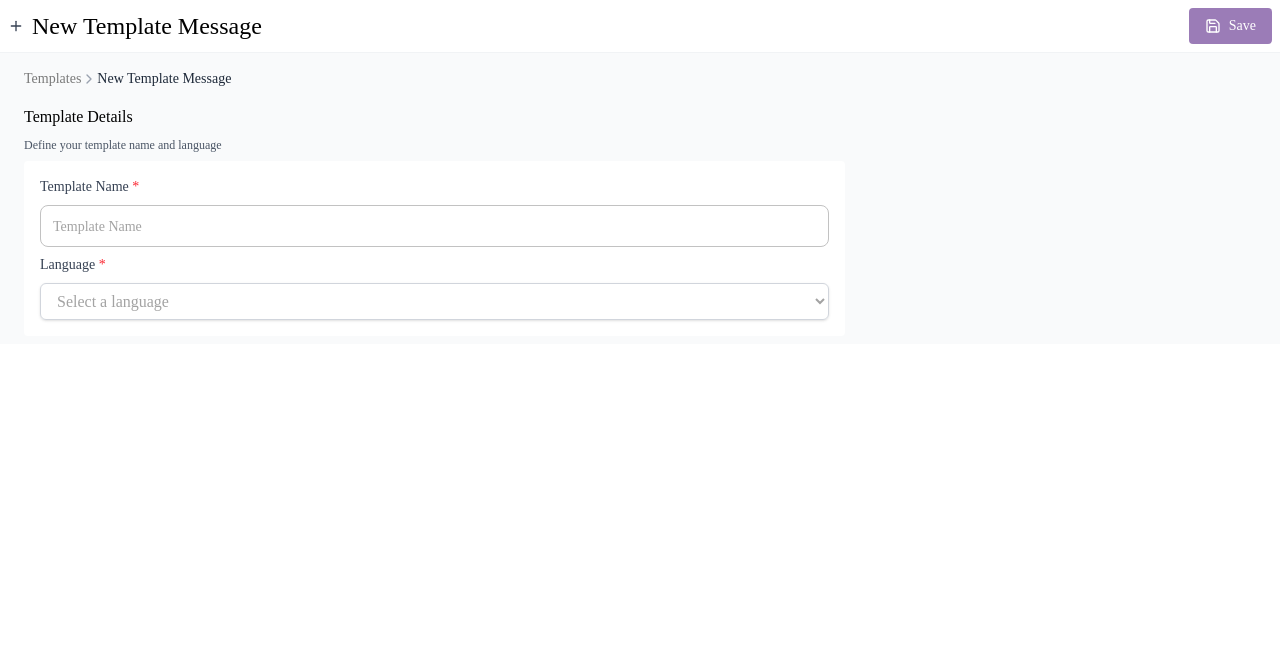
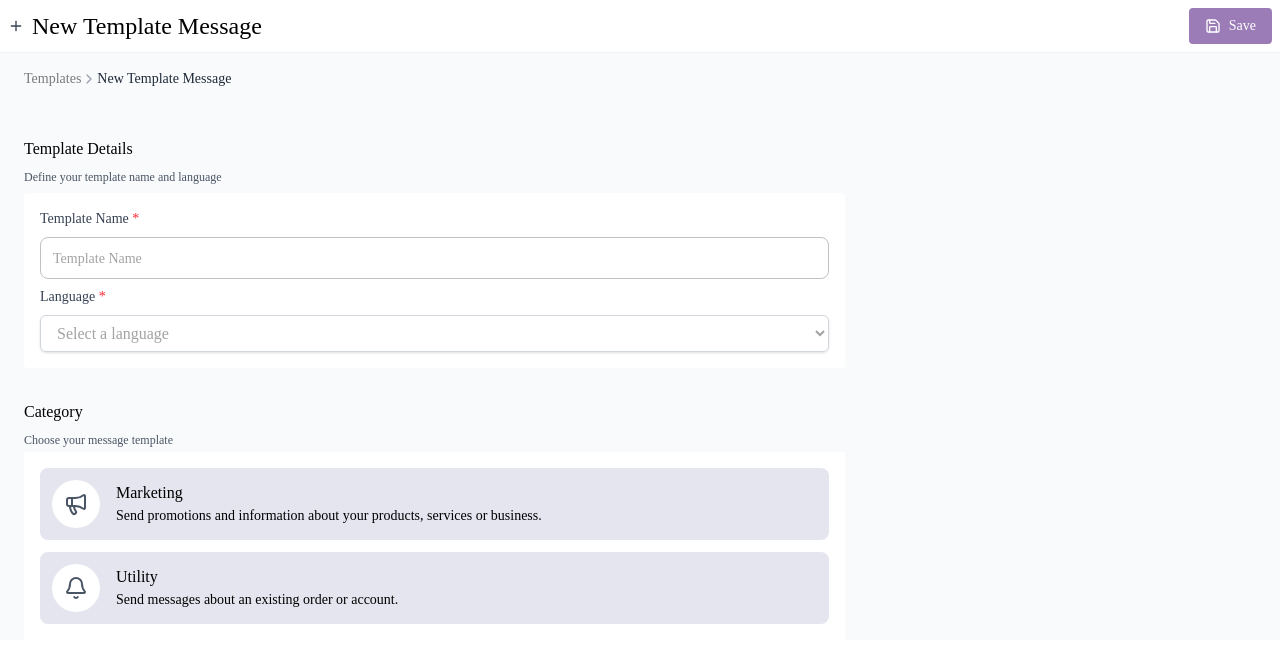
Before and after one commit to sirSayed98/template-message, a React (Vite) app: page / in a window 1280 px wide. Shown: the top 662 px of the page. Built offline with nearby package versions, Linux system fonts and the light colour scheme.

Commit message:
feat: add MessageCategorySection component

```diff
--- /dev/null
+++ b/src/components/form/category.tsx
@@ -0,0 +1,106 @@
+import { Bell, CircleCheck, Megaphone } from 'lucide-react'
+import React, { useState } from 'react'
+import FormInputHeader from '../common/form-input-header'
+
+interface CategoryOption {
+  id: string
+  title: string
+  description: string
+  icon: React.ReactNode
+}
+
+const MessageCategorySection = ({
+  onCategorySelect,
+}: {
+  onCategorySelect: (categoryId: string) => void
+}) => {
+  const [selected, setSelected] = useState('')
+
+  const categories: CategoryOption[] = [
+    {
+      id: 'marketing',
+      title: 'Marketing',
+      description:
+        'Send promotions and information about your products, services or business.',
+      icon: <Megaphone />,
+    },
+    {
+      id: 'utility',
+      title: 'Utility',
+      description: 'Send messages about an existing order or account.',
+      icon: <Bell />,
+    },
+  ]
+
+  const handleCategorySelect = (categoryId: string) => {
+    setSelected(categoryId)
+    onCategorySelect?.(categoryId)
+  }
+
+  return (
+    <div className='mt-8'>
+      <FormInputHeader
+        title='Category'
+        description='Choose your message template'
+      />
+      <div className='p-4 space-y-3 bg-white mt-1'>
+        {categories.map(category => (
+          <div
+            key={category.id}
+            className={`
+              relative cursor-pointer rounded-lg border-2 p-3 transition-all duration-200
+              ${
+                selected === category.id
+                  ? 'border-blue-500 bg-blue-50'
+                  : 'border-none bg-[#E4E5EF] hover:bg-gray-100 hover:border-gray-300'
+              }
+            `}
+            onClick={() => handleCategorySelect(category.id)}
+          >
+            <div className='flex items-center space-x-4'>
+              {/* icon */}
+              <div
+                className={`
+                flex-shrink-0 rounded-full p-3
+                ${
+                  selected === category.id
+                    ? 'bg-blue-100 text-blue-600'
+                    : 'bg-white text-gray-600'
+                }
+              `}
+              >
+                {category.icon}
+              </div>
+              {/* title and description */}
+              <div className='flex-1 min-w-0'>
+                <h3
+                  className={`
+                  text-base font-medium
+                  text-${selected === category.id ? 'blue' : 'gray'}-900
+                `}
+                >
+                  {category.title}
+                </h3>
+                <p
+                  className={`
+                  text-sm leading-relaxed font-normal
+                  text-${selected === category.id ? 'blue' : 'gray'}-900
+                `}
+                >
+                  {category.description}
+                </p>
+              </div>
+
+              {selected === category.id && (
+                <CircleCheck color='blue' size={20} />
+              )}
+            </div>
+
+          </div>
+        ))}
+      </div>
+    </div>
+  )
+}
+
+export default MessageCategorySection
--- a/src/components/form/form-container.tsx
+++ b/src/components/form/form-container.tsx
@@ -1,9 +1,10 @@
+import Category from './category';
 import TempleteDetails from './templete-details';
-
 export default function FormContainer() {
   return (
     <>
       <TempleteDetails />
+      <Category onCategorySelect={() => {}} />
     </>
   )
 }
--- a/src/components/form/templete-details.tsx
+++ b/src/components/form/templete-details.tsx
@@ -4,7 +4,7 @@ import FormMultiSelect from '../common/form-multi-select'
 
 export default function TempleteDetails() {
   return (
-    <>
+    <div className='mt-8'>
       <FormInputHeader
         title='Template Details'
         description='Define your template name and language'
@@ -28,6 +28,6 @@ export default function TempleteDetails() {
         />
         </div>
       </div>
-    </>
+    </div>
   )
 }
```
